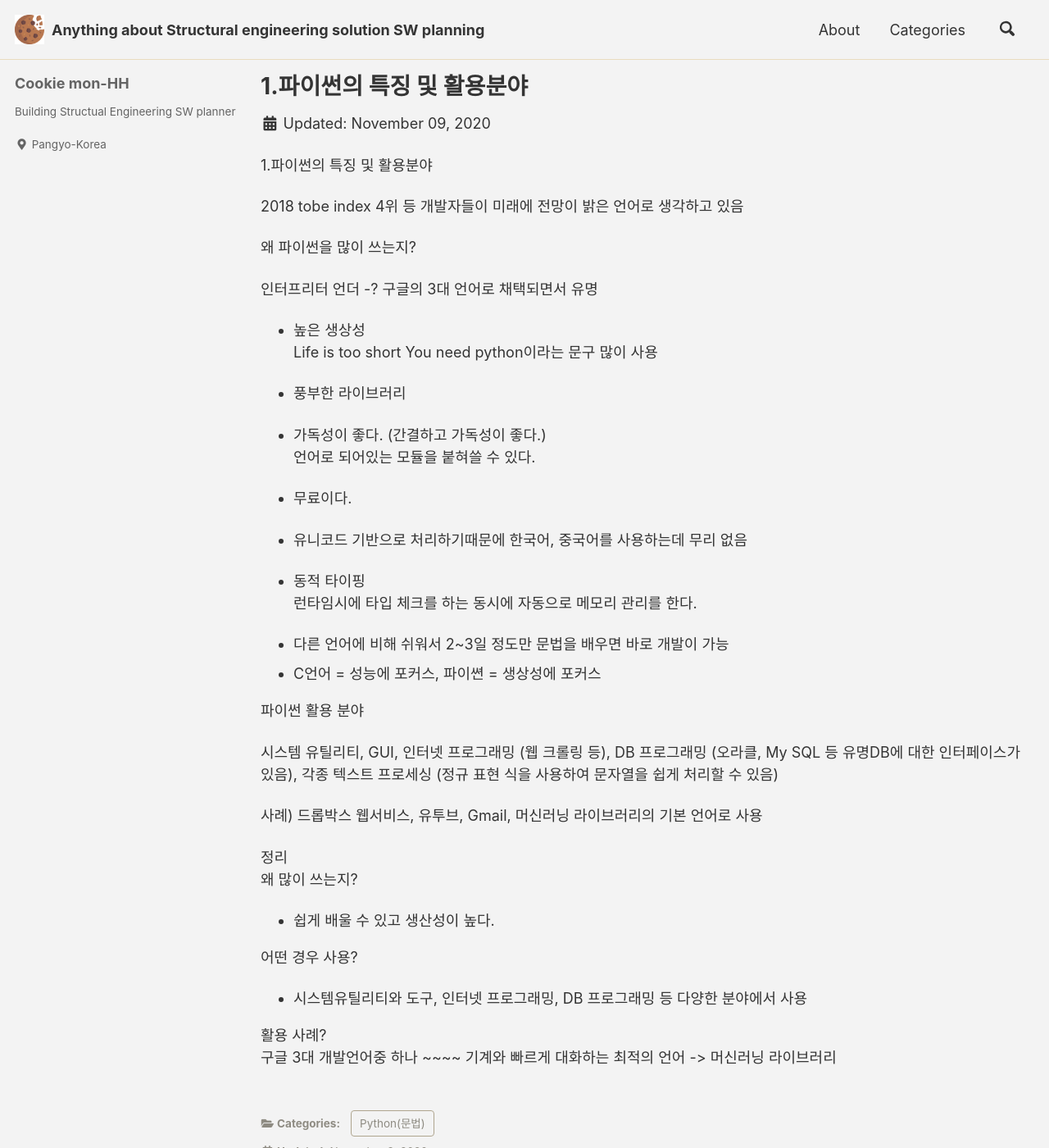
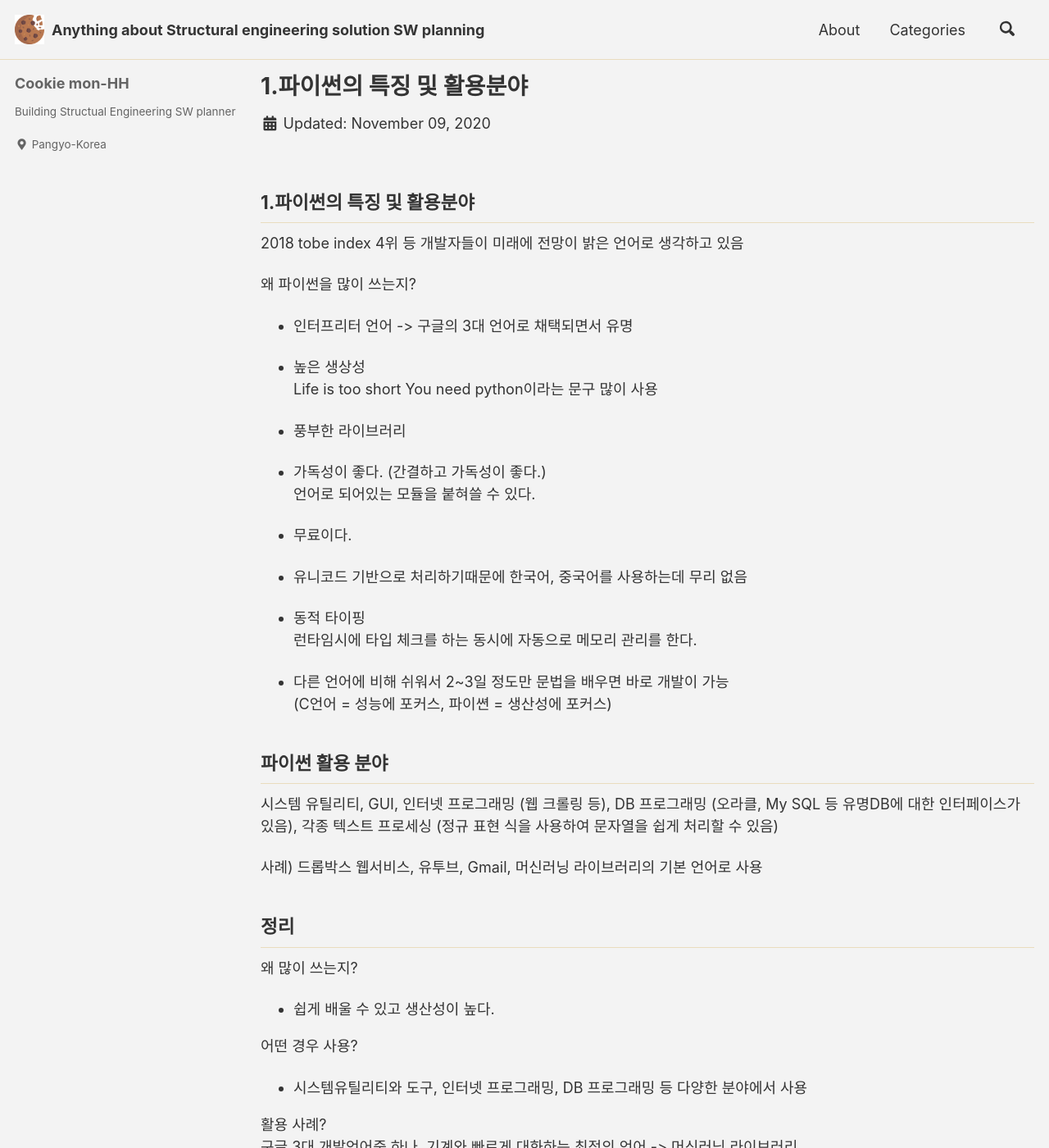
Before and after one commit to CookieMon-HH/cookiemon-hh.github.io, a Jekyll site: the page built from _posts/2020-11-12-1 1.파이썬의 특징 및 활용분야.md, in a window 1280 px wide and 1400 px high. Shown: the whole window at 82% size. Built offline with Jekyll 4.4.1, drawn with Linux system fonts in a browser that asks for light colours; cached includes are drawn as plain includes; a script that is not in the unit is left out; comment, search, counter and statistics services are not loaded; some of the changed text lies outside the part shown.

Commit message:
Update 2020-11-12-1 1.파이썬의 특징 및 활용분야.md

```diff
--- a/_posts/2020-11-12-1 1.파이썬의 특징 및 활용분야.md
+++ b/_posts/2020-11-12-1 1.파이썬의 특징 및 활용분야.md
@@ -8,12 +8,13 @@ date : 2020-11-09
 ---
 
 1.파이썬의 특징 및 활용분야
+---
 
 2018 tobe index 4위 등 개발자들이 미래에 전망이 밝은 언어로 생각하고 있음
 
 왜 파이썬을 많이 쓰는지?
 
-인터프리터 언더 -? 구글의 3대 언어로 채택되면서 유명
+- 인터프리터 언어 -> 구글의 3대 언어로 채택되면서 유명
 
 - 높은 생상성
  Life is too short You need python이라는 문구 많이 사용
@@ -31,9 +32,10 @@ date : 2020-11-09
 런타임시에 타입 체크를 하는 동시에 자동으로 메모리 관리를 한다.
 
 * 다른 언어에 비해 쉬워서 2~3일 정도만 문법을 배우면 바로 개발이 가능
-* C언어 = 성능에 포커스, 파이쎤 = 생상성에 포커스
+(C언어 = 성능에 포커스, 파이쎤 = 생산성에 포커스)
 
 파이썬 활용 분야
+---
 
 시스템 유틸리티, GUI, 인터넷 프로그래밍 (웹 크롤링 등), DB 프로그래밍 (오라클, My SQL 등 유명DB에 대한 인터페이스가 있음),
 각종 텍스트 프로세싱 (정규 표현 식을 사용하여 문자열을 쉽게 처리할 수 있음)
@@ -41,6 +43,8 @@ date : 2020-11-09
 사례) 드롭박스 웹서비스, 유투브, Gmail, 머신러닝 라이브러리의 기본 언어로 사용
 
 정리
+---
+
 왜 많이 쓰는지?
  - 쉽게 배울 수 있고 생산성이 높다.
 
@@ -48,4 +52,4 @@ date : 2020-11-09
  - 시스템유틸리티와 도구, 인터넷 프로그래밍, DB 프로그래밍 등 다양한 분야에서 사용
 
 활용 사례?
- 구글 3대 개발언어중 하나 ~~~~ 기계와 빠르게 대화하는 최적의 언어 -> 머신러닝 라이브러리
+ 구글 3대 개발언어중 하나, 기계와 빠르게 대화하는 최적의 언어 -> 머신러닝 라이브러리
```
